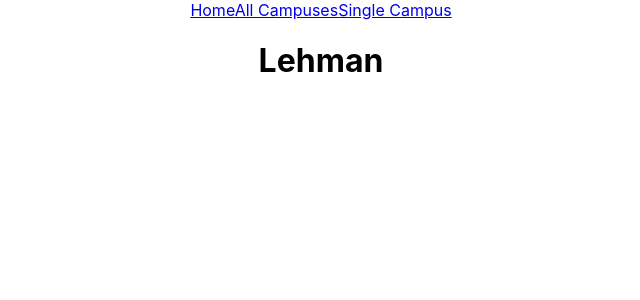
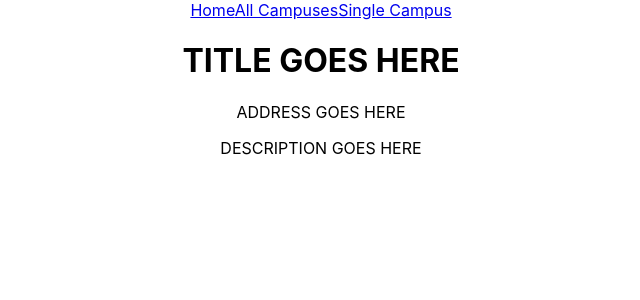
Before and after one commit to duvivierbri/FullStackCRUDApplication, a React (Create React App) app: page /single-campus in a window 1280 px wide. Shown: the top 300 px of the page, without its empty margins (319-959 px from the left). Built offline with nearby package versions, Linux system fonts and the light colour scheme.

Commit message:
Added some more information to the Single Campus page

```diff
--- a/src/Components/SingleCampus.js
+++ b/src/Components/SingleCampus.js
@@ -3,15 +3,19 @@
 
 class SingleCampus extends Component{
     state = {
-        title: "Lehman", //List of campus objects (each campus) in database
+        title: "TITLE GOES HERE", //List of campus objects (each campus) in database
         img: "",
-        description: "A big campus",
-
+        address: "ADDRESS GOES HERE",
+        description: "DESCRIPTION GOES HERE"
     }
 
     render(){
         return(
-            <h1>{this.state.title}</h1>
+            <div>
+                <h1>{this.state.title}</h1>
+                <p>{this.state.address}</p>
+                <p>{this.state.description}</p>
+            </div>
         )
     }
 }export default SingleCampus;
```
